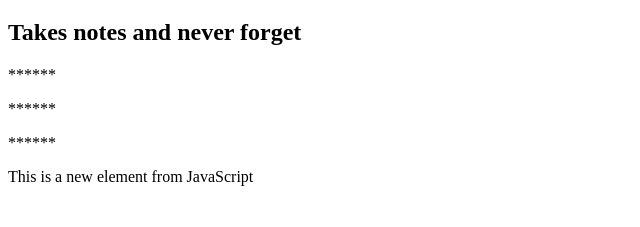
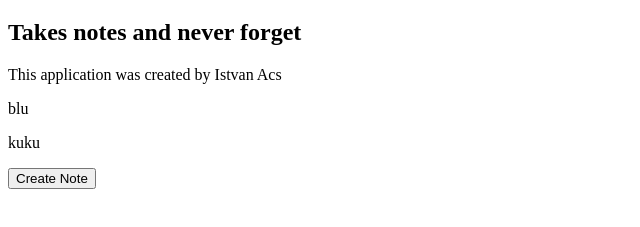
Before and after one commit to St3ve89/JS_Practice, a plain HTML site: page notes-app/index.html in a window 1280 px wide. Shown: the part 61-288 px from the top of the page, without its empty margins (0-640 px from the left). Drawn offline with Linux system fonts and the light colour scheme.

Commit message:
Handling user interaction

```diff
--- a/notes-app/index.html
+++ b/notes-app/index.html
@@ -11,7 +11,7 @@
     <p>This application was created by Istvan Acs</p>
     <p>blu</p>
     <p>kuku</p>
-
+    <button>Create Note</button>
 
     <script src="notes-app.js"></script>
 </body>
--- a/notes-app/notes-app.js
+++ b/notes-app/notes-app.js
@@ -8,18 +8,7 @@ const notes = [{
     title: 'Office modification',
     body: 'Get a new seat'
 }]
-// let p = document.querySelector('p')
-// p.remove()
 
-
-let ps = document.querySelectorAll('p')
-
-ps.forEach(function(p){
-    p.textContent = '******'
-    // console.log(p.textContent)
-    // p.remove()
+document.querySelector('button').addEventListener('click', function (e) {
+    e.target.textContent = 'blu'
 })
-
-const newP = document.createElement('p')
-newP.textContent = 'This is a new element from JavaScript'
-document.querySelector('body').appendChild(newP)
--- a/todo-app/todo-app.js
+++ b/todo-app/todo-app.js
@@ -29,3 +29,7 @@ todos.forEach(function(todo){
     newP.textContent = todo.text
     document.querySelector('body').appendChild(newP)
 })
+
+document.querySelector('button').addEventListener('click', function () {
+
+})
```
Also changed, not shown: todo-app/index.html (+1 -0 lines).
